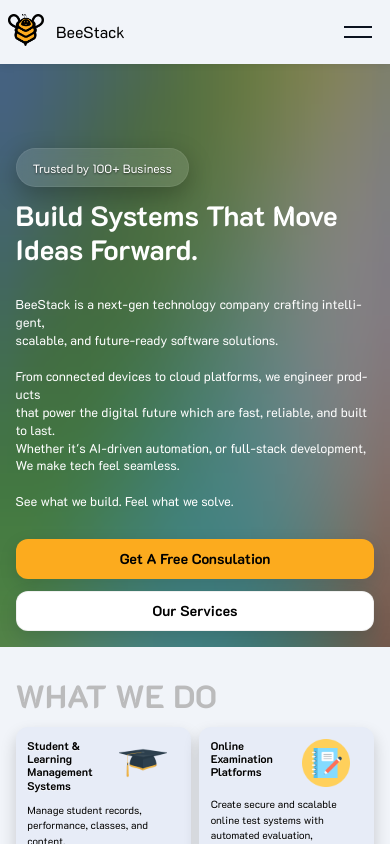
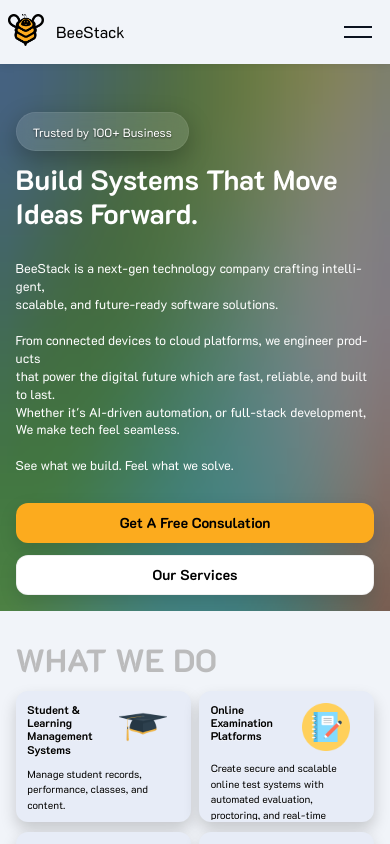
Before and after one commit to hangingpawn64/BeeStack, a React (Vite) app: page / in a window 390 px wide. Built offline with nearby package versions, Linux system fonts and the light colour scheme; a web font is replaced by a local one.

Commit message:
more responsive fixes

```diff
--- a/src/pages/HomePage.css
+++ b/src/pages/HomePage.css
@@ -30,7 +30,7 @@ body,
 
 .carousal {
   width: 100%;
-  min-height: 70vh;
+  min-height: 75vh;
   height: auto;
   display: flex;
   position: relative;
--- a/src/pages/HomePage.jsx
+++ b/src/pages/HomePage.jsx
@@ -20,7 +20,6 @@ const HomePage = () => {
           {/* Add AnimatedGradient as background */}
           <AnimatedGradient className="threestacks" />
           <div className="left flex flex-col pt-24 pl-28">
-            <br/>
             <h5>Trusted by 100+ Business</h5>
             <h1>
               <b>
```
